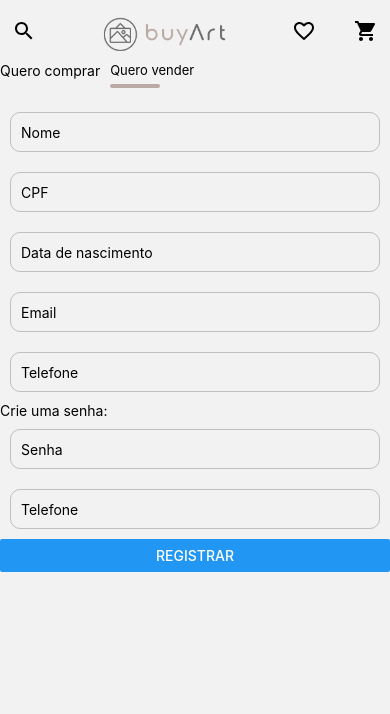
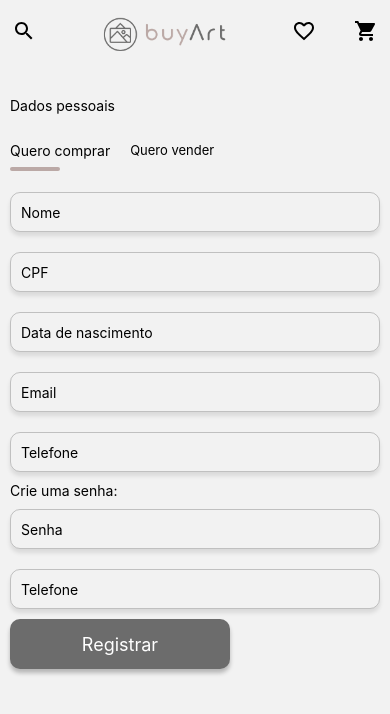
Before and after one commit to joaopedropastura/java, a React Native app in the folder front/: screen / in a window 390 px wide. Shown: the top 714 px of the page. Built offline with nearby package versions, Linux system fonts and the light colour scheme.

Commit message:
register page

```diff
--- a/front/src/components/formComponent/index.js
+++ b/front/src/components/formComponent/index.js
@@ -23,9 +23,10 @@ const styles = StyleSheet.create({
         borderWidth: 1,
         padding: 10,
         borderRadius: 10,
-        borderColor: '#6F6F6F61'
+        borderColor: '#6F6F6F61',
+        boxShadow: '0px 4px 4px rgba(0, 0, 0, 0.1)'
     },
     componet: {
-        padding: 10
+        paddingVertical: 10
     }
 });
--- a/front/src/pages/registerPage/index.js
+++ b/front/src/pages/registerPage/index.js
@@ -7,7 +7,6 @@ import UseBind from '../../hooks/useBind';
 const RegisterPage = () => {
 
     const [cpf, setCpf] = useState('');
-    const [number, onChangeNumber] = useState('');
     const [name, setName] = useState('')
     const [phone, setPhone] = useState('')
     const [bornDate, setBornDate] = useState('')
@@ -15,24 +14,34 @@ const RegisterPage = () => {
     const [password, setPassword] = useState('')
     const [confirmPass, setConfirmPass] = useState('')
 
-    const changeContent = () => {
-        console.log('oi')
+    const [optionStyle, setOptionStyle] = useState('buyer')
+
+    const changeContent = (item) => {
+        setOptionStyle(item)
+        if(item == 'seller')
+        {
+            setName('CNPJ')
+        }
     }
 
+
     return (
-        <View>
+        <View style={{padding: 10}}>
+            <View style={{height: 70, paddingTop: 25}}>
+                <Text >Dados pessoais</Text>
+            </View>
             <View style={styles.options}>
                 <View style={styles.option}>
-                    <Pressable onPress={changeContent}>
+                    <Pressable onPress={() => changeContent('buyer')}>
                         <Text>Quero comprar</Text>
                     </Pressable>
-                    <View></View>
+                    <View style={optionStyle == "buyer" ? styles.selected : ""}></View>
                 </View>
                 <View style={styles.option}>
-                    <Pressable>
+                    <Pressable onPress={() => changeContent('seller')}>
                         <Text style={{fontSize: 13}}>Quero vender</Text>
                     </Pressable>
-                    <View style={styles.selected}></View>
+                    <View style={optionStyle == "seller" ? styles.selected : ""}></View>
                 </View>
             </View>
 
@@ -40,18 +49,15 @@ const RegisterPage = () => {
             <FormComponent
                 placeholder="Nome"
                 value={name}
-                type={number}
                 onChange={setName}
             />
             <FormComponent
                 placeholder="CPF"
                 value={cpf}
-                type={number}
                 onChange={setCpf}
             />
             <FormComponent
                 placeholder="Data de nascimento"
-                type={number}
                 value={bornDate}
                 onChange={setBornDate}
             />
@@ -81,7 +87,17 @@ const RegisterPage = () => {
                 onChange={setConfirmPass}
             />
 
-            <Button title='Registrar'/>
+            <Pressable style={styles.registerBtn}>
+                <Text
+                    style={{color: 'white',
+                    fontSize: 18,
+                    fontWeight: '400',
+                    wordWrap: 'break-word'
+                    }}
+                >
+                    Registrar
+                </Text>
+            </Pressable>
 
         </View>
 
@@ -93,24 +109,33 @@ const styles = StyleSheet.create({
     input: {
         height: 40,
         margin: 12,
-        borderWidth: 1,
-        padding: 10,
+        borderWidth: 1
     },
     options: {
         flexDirection: 'row',
-        gap: 10,
+        gap: 20,
         height: 40
     },
 
     option: {
-        gap: 6
+        gap: 8
     },
     selected: {
         width: 50,
         height: 4,
         backgroundColor: '#BBA9A6',
         borderRadius: 10,
-        fontSize: 10
+        fontSize: 10,
+
+    },
+    registerBtn: {
+        alignItems: 'center',
+        justifyContent: 'center',
+        height: 50,
+        width: 220,
+        backgroundColor: '#6c6c6c',
+        borderRadius: 10,
+        boxShadow: '0px 4px 4px rgba(0, 0, 0, 0.25)'
     }
 });
 
```
Also changed, not shown: 1 other file (tests, documents, lock files or other folders).
